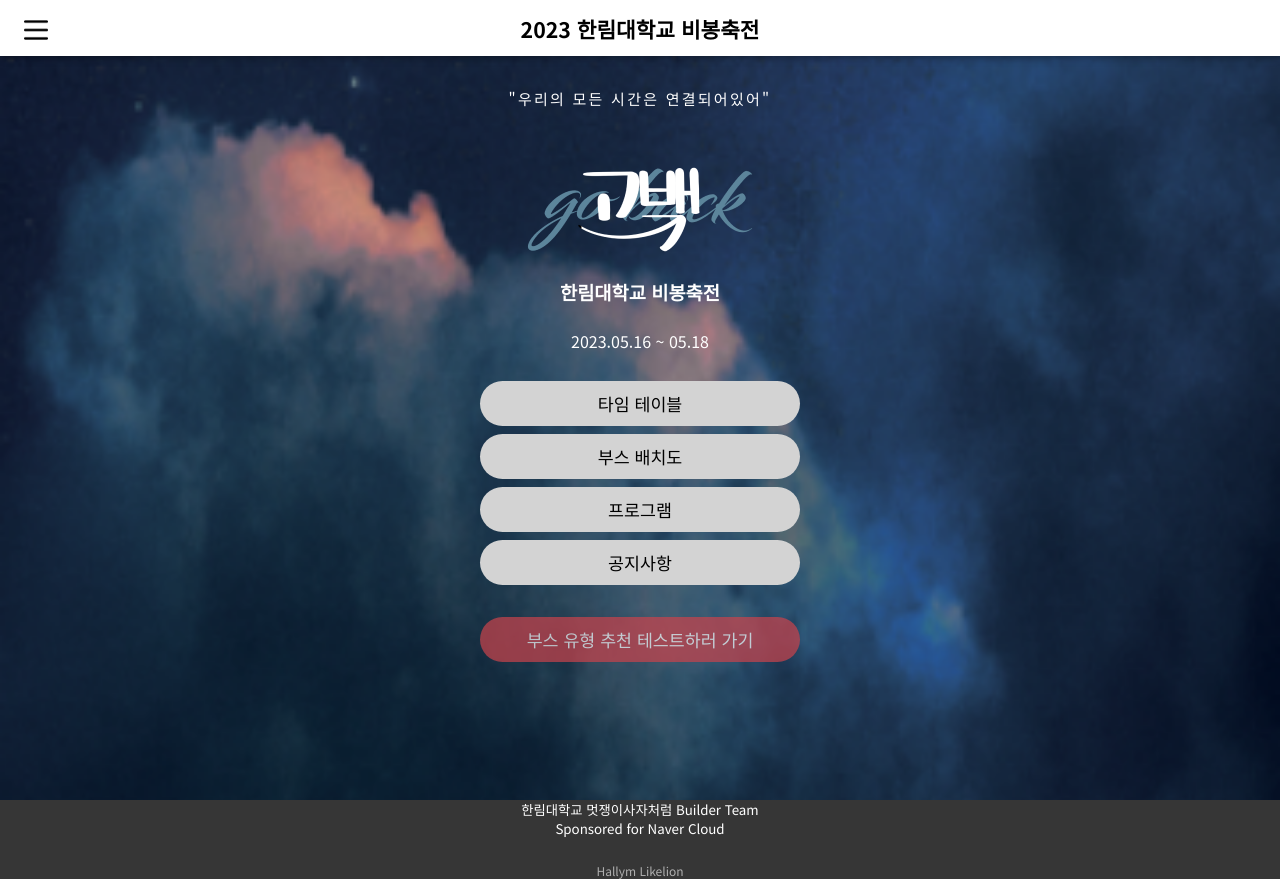
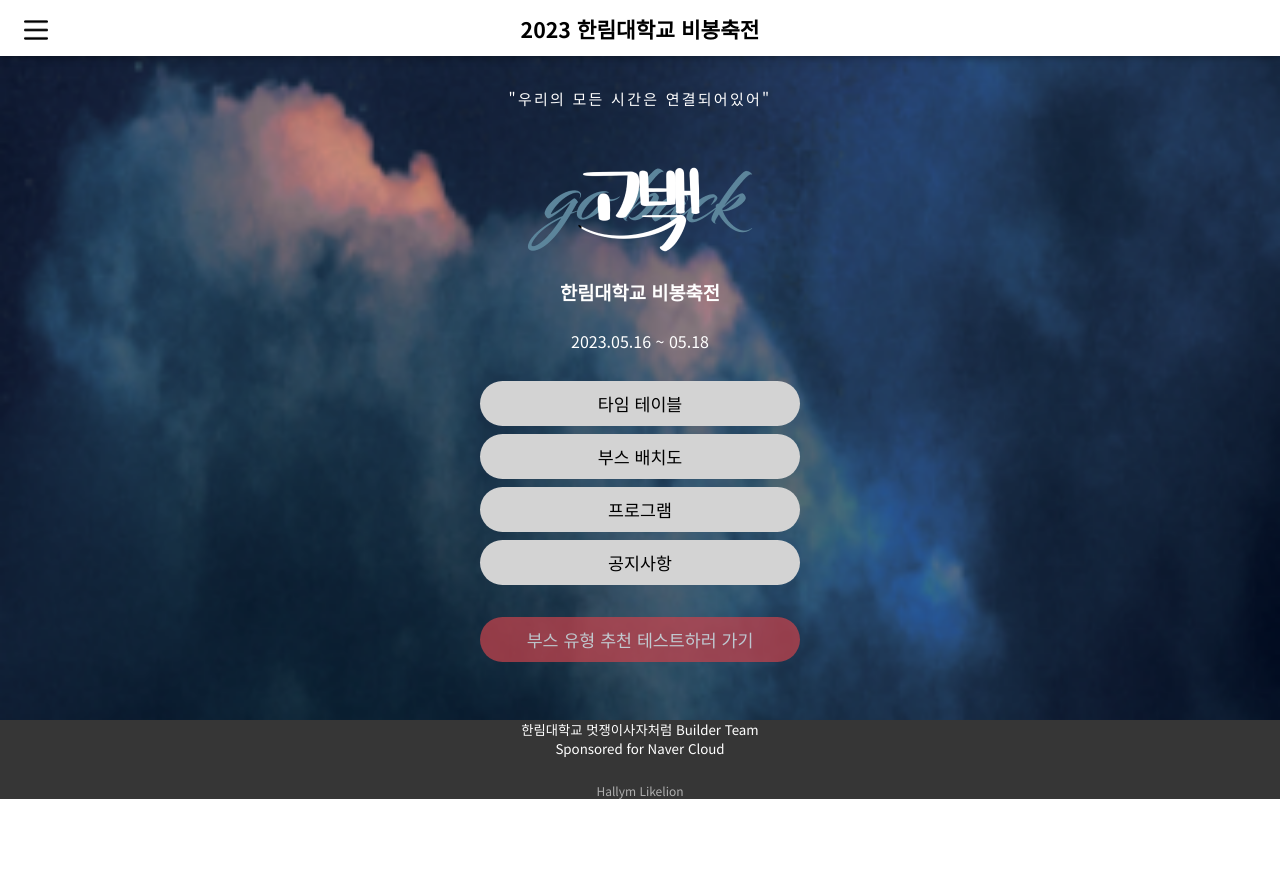
Before and after one commit to Hallym-LIKELION/HallymFestival2023-Frontend, a Vue app: page / in a window 1280 px wide. After the commit the page ends 800 px from the top, so only its background shows below. Built offline with nearby package versions, Linux system fonts and the light colour scheme; what vue-awesome-paginate would draw is missing.

Commit message:
fix: App.vue에 스크롤이 중첩하여 생기는 문제 수정

```diff
--- a/src/App.vue
+++ b/src/App.vue
@@ -86,11 +86,11 @@ export default {
 </script>
 
 <style scoped>
-.background{
-  height: 100vh;
+.background {
+  min-height: calc(100vh - 80px);
   overflow: auto;
   margin: 0;
-  background-image: url("./assets/mainbackg.png");
+  background-image: url('./assets/mainbackg.png');
   background-size: cover;
   background-repeat: no-repeat;
   background-position: center;
@@ -175,7 +175,7 @@ nav > div > * {
 
 .router-view {
   max-width: 768px;
-  min-height: calc(100vh - 56px - 70px);
+  min-height: calc(100vh - 56px - 80px);
   margin: auto;
   padding: 0 28px;
   padding-top: 56px;
```
Lines whose indentation alone changed are shown as unchanged.
